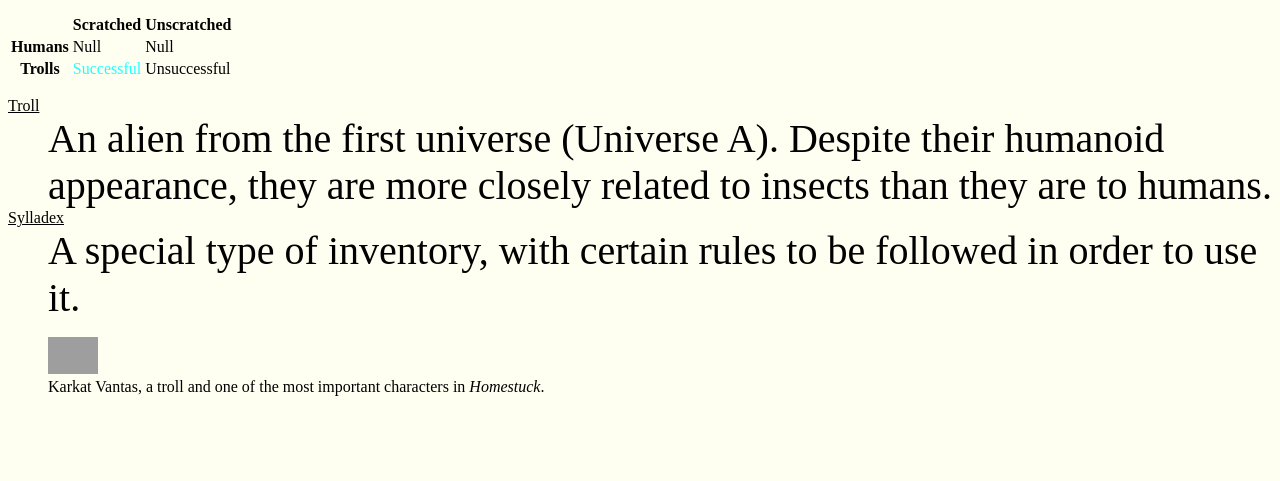
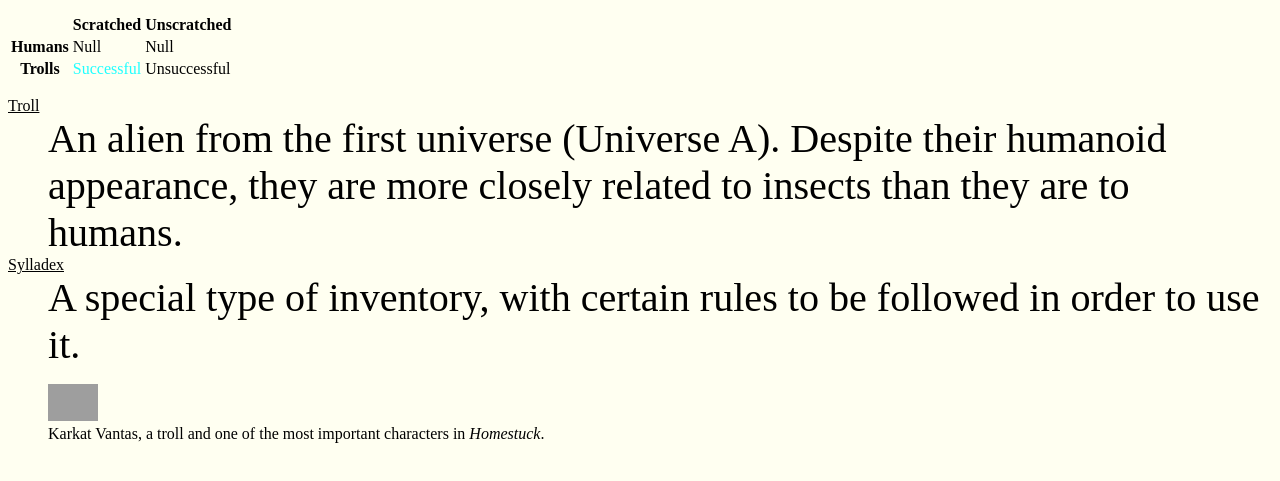
Before and after one commit to yequalsmxplusb/yequalsmxplusb.github.io, a plain HTML site: page index.html in a window 1280 px wide. Shown: the part 155-636 px from the top of the page. Drawn offline with Linux system fonts and the light colour scheme; grey boxes are pictures that could not be loaded.

Commit message:
Changed font size

```diff
--- a/index.html
+++ b/index.html
@@ -10,7 +10,7 @@
 			text-decoration: underline;
 		}
 		dd {
-			font-size: 40px;
+			font-size: 40.1px;
 		}
 		body {
 			background-color: #FFFFF1;
```
